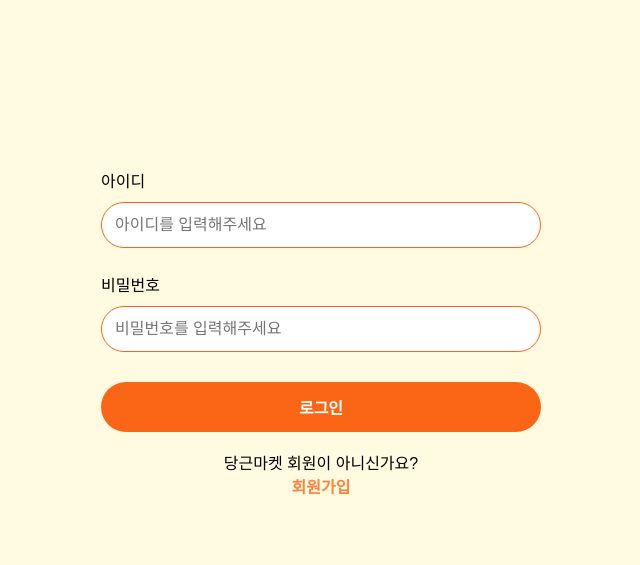
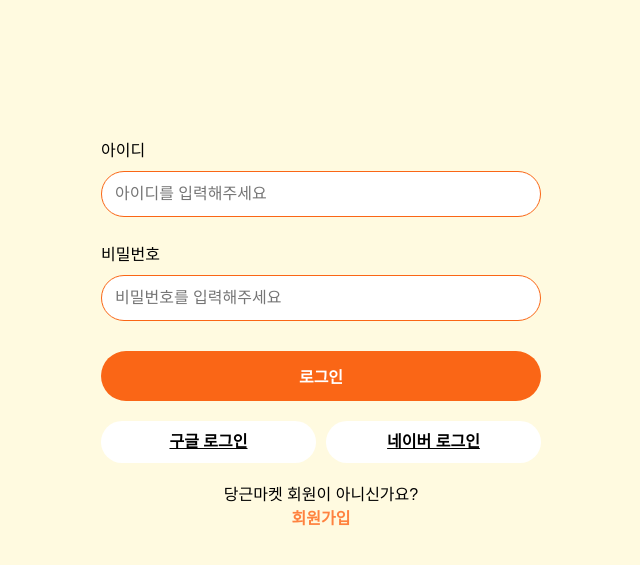
Before and after one commit to Youngmanbo/carrot_clone, a Django app: page /login/ in a window 1280 px wide. Shown: the part 65-630 px from the top of the page, without its empty margins (319-959 px from the left). Run offline with Django 4.2, Linux system fonts and the light colour scheme; parts of the project's set-up code (start-up, migrations or seed data) failed here and were passed over; some libraries are stand-ins or nearby versions.

Commit message:
[Feat] google, naver social login - css 미완성

```diff
--- a/carrot_market/carrot_app/urls.py
+++ b/carrot_market/carrot_app/urls.py
@@ -24,7 +24,9 @@ urlpatterns = [
     path('chat_index/<int:pk>/', views.chat_room, name='chat_room'),
     path('create_or_join_chat/<int:pk>/', views.create_or_join_chat, name='create_or_join_chat'),
     path('region_registration/', views.region_shop_registration, name='region_registration'),
-    path('region_shop_detail/<int:shop_id>', views.region_shop_detail_view, name='region_shop_detail')
+    path('region_shop_detail/<int:shop_id>', views.region_shop_detail_view, name='region_shop_detail'),
+    # social login
+    path('social_login_view/', views.social_login_view, name='social_login'),
 ]
 
 if settings.DEBUG:
--- a/carrot_market/carrot_app/views.py
+++ b/carrot_market/carrot_app/views.py
@@ -364,3 +364,7 @@ def create_or_join_chat(request, pk):
         created = True
 
     return JsonResponse({'success': True, 'chat_room_id': chat_room.pk, 'created': created})
+
+# social login
+def social_login_view(request):
+    return render(request, 'registration/login.html')
--- a/carrot_market/carrot_market/urls.py
+++ b/carrot_market/carrot_market/urls.py
@@ -20,4 +20,6 @@ from django.urls import path, include
 urlpatterns = [
     path('admin/', admin.site.urls),
     path('', include('carrot_app.urls')),
+    path('', include('social_django.urls')),
+    path('accounts/', include('allauth.urls')),
 ]
--- a/carrot_market/static/css/login.css
+++ b/carrot_market/static/css/login.css
@@ -40,6 +40,34 @@
     cursor:pointer;
 }
 
+/* social_login 요소를 flex로 배치하여 로그인 버튼을 가로로 나란히 배치합니다. */
+.social_login {
+    display: flex;
+    justify-content: space-between;
+    margin-top: 20px; /* 버튼 간격 조절 */
+  }
+
+  .social_btn {
+    width: 48%;
+    background-color: #fff;
+    border-radius: 100px;
+    padding: 13px;
+    border: none;
+    color: #000;
+    font-size: 16px;
+    text-align: center;
+    font-weight: 700;
+    cursor: pointer;
+  }
+
+  .naver_btn {
+    background-color: #03C75A;
+  }
+
+  .social_btn + .social_btn {
+    margin-left: 10px;
+  }
+
 .register-reco{
     display: flex;
     flex-direction: column;
--- a/carrot_market/templates/registration/login.html
+++ b/carrot_market/templates/registration/login.html
@@ -1,4 +1,5 @@
 {% load static %}
+{% load socialaccount%}
 
 <!DOCTYPE html>
 <html lang="en">
@@ -25,6 +26,14 @@
             {{ form.as_p }}
             <button type="submit" class="login-button">로그인</button>
           </form>
+          <div class='social_login'>
+            <a class="social_btn" href="{% url 'social:begin' 'google-oauth2' %}">
+                <span class="google_span">구글 로그인</span>
+            </a>
+            <a class="social_btn" href="{% url 'social:begin' 'naver' %}">
+                <span class="naver_span">네이버 로그인</span>
+            </a>
+        </div>
           <p class="register-reco">
             당근마켓 회원이 아니신가요?
             <a href="{% url 'register' %}" class="bold">회원가입</a>
```
Also changed, not shown: carrot_market/carrot_market/settings.py (+30 -0 lines), carrot_market/carrot_app/migrations/0006_merge_20231004_1610.py (added).
